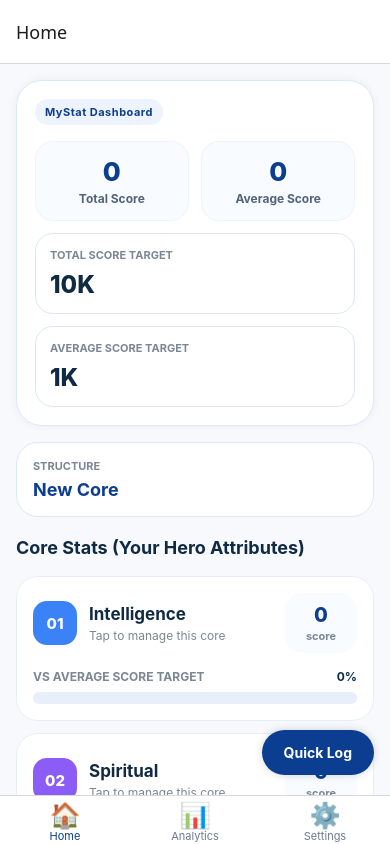
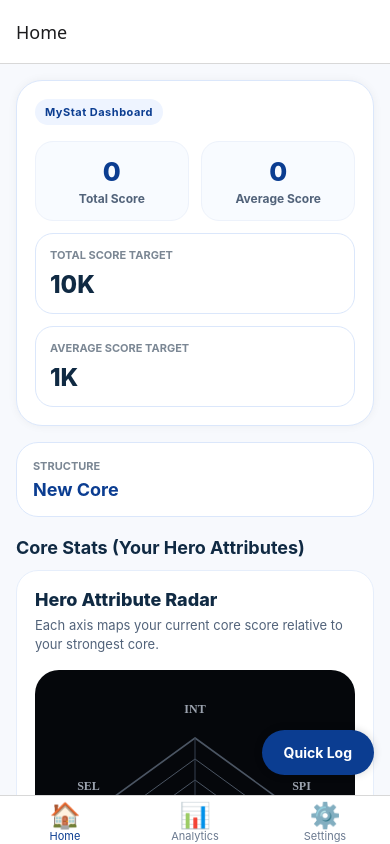
Before and after one commit to McDimas2005/MyStatApp, a React Native app: screen /HomeMain in a window 390 px wide. Built offline with nearby package versions, Linux system fonts and the light colour scheme.

Commit message:
feat: adding hero radar

```diff
--- a/src/screens/HomeScreen.js
+++ b/src/screens/HomeScreen.js
@@ -1,7 +1,6 @@
 import React, { useMemo, useState } from 'react';
 import {
   Alert,
-  FlatList,
   Modal,
   Pressable,
   ScrollView,
@@ -9,10 +8,32 @@ import {
   Text,
   TextInput,
   TouchableOpacity,
+  useWindowDimensions,
   View,
 } from 'react-native';
+import Svg, { Circle, Line, Polygon, Text as SvgText } from 'react-native-svg';
 import { useStats } from '../context/StatContext';
-import { formatNumber, formatPercent } from '../utils/numberFormat';
+import { formatNumber } from '../utils/numberFormat';
+
+const RADAR_GRID_LEVELS = 4;
+
+function shortenCoreLabel(name) {
+  const words = name.split(' ').filter(Boolean);
+  if (words.length === 1) return words[0].slice(0, 3).toUpperCase();
+  return words.map((word) => word[0]).join('').slice(0, 3).toUpperCase();
+}
+
+function buildRadarPoints(cores, radius, centerX, centerY, scale) {
+  return cores
+    .map((core, index) => {
+      const angle = (-Math.PI / 2) + (index * Math.PI * 2) / cores.length;
+      const valueRadius = radius * scale(core);
+      const x = centerX + Math.cos(angle) * valueRadius;
+      const y = centerY + Math.sin(angle) * valueRadius;
+      return `${x},${y}`;
+    })
+    .join(' ');
+}
 
 export default function HomeScreen({ navigation }) {
   const {
@@ -23,6 +44,7 @@ export default function HomeScreen({ navigation }) {
     compactNumbers,
     updateScoreTargets,
   } = useStats();
+  const { width: windowWidth } = useWindowDimensions();
   const [editingTarget, setEditingTarget] = useState(null);
   const [targetInput, setTargetInput] = useState('');
 
@@ -34,6 +56,24 @@ export default function HomeScreen({ navigation }) {
     () => (cores.length ? totalScore / cores.length : 0),
     [cores.length, totalScore],
   );
+  const radarChart = useMemo(() => {
+    const chartSize = Math.max(220, Math.min(windowWidth - 64, 280));
+    const center = chartSize / 2;
+    const radius = chartSize * 0.3;
+    const labelRadius = radius + 28;
+    const maxScore = Math.max(...cores.map((core) => core.totalScore || 0), 1);
+    const scale = (core) => (core.totalScore || 0) / maxScore;
+
+    return {
+      chartSize,
+      center,
+      radius,
+      labelRadius,
+      maxScore,
+      scale,
+      polygonPoints: buildRadarPoints(cores, radius, center, center, scale),
+    };
+  }, [cores, windowWidth]);
 
   if (loading) {
     return (
@@ -72,47 +112,6 @@ export default function HomeScreen({ navigation }) {
     }
 
     closeTargetEditor();
-  };
-
-  const renderCore = ({ item, index }) => {
-    const score = item.totalScore || 0;
-    const ratio = averageScoreTarget > 0 ? score / averageScoreTarget : 0;
-    const percentage = formatPercent(ratio * 100);
-    const barWidth = `${Math.min(100, score > 0 ? Math.max(8, ratio * 100) : 0)}%`;
-
-    return (
-      <TouchableOpacity
-        style={styles.coreCard}
-        onPress={() => navigation.navigate('CoreDetail', { id: item.id })}
-      >
-        <View style={styles.coreCardTop}>
-          <View style={[styles.coreIcon, { backgroundColor: item.color || '#3b82f6' }]}>
-            <Text style={styles.coreIconText}>{String(index + 1).padStart(2, '0')}</Text>
-          </View>
-
-          <View style={styles.coreHeader}>
-            <Text style={styles.coreName}>{item.name}</Text>
-            <Text style={styles.coreHint}>Tap to manage this core</Text>
-          </View>
-
-          <View style={styles.coreScoreBadge}>
-            <Text style={styles.coreScore}>{formatNumber(score, { compact: compactNumbers })}</Text>
-            <Text style={styles.coreScoreLabel}>score</Text>
-          </View>
-        </View>
-
-        <View style={styles.coreProgressMeta}>
-          <Text style={styles.coreProgressLabel}>vs Average Score Target</Text>
-          <Text style={styles.coreProgressValue}>{percentage}</Text>
-        </View>
-
-        <View style={styles.barBackground}>
-          <View
-            style={[styles.barFill, { width: barWidth, backgroundColor: item.color || '#3b82f6' }]}
-          />
-        </View>
-      </TouchableOpacity>
-    );
   };
 
   return (
@@ -163,13 +162,126 @@ export default function HomeScreen({ navigation }) {
           <Text style={styles.sectionTitle}>Core Stats (Your Hero Attributes)</Text>
         </View>
 
-        <FlatList
-          data={cores}
-          keyExtractor={(item) => item.id}
-          renderItem={renderCore}
-          scrollEnabled={false}
-          contentContainerStyle={styles.listContent}
-        />
+        <View style={styles.radarCard}>
+          <Text style={styles.radarTitle}>Hero Attribute Radar</Text>
+          <Text style={styles.radarSubtitle}>
+            Each axis maps your current core score relative to your strongest core.
+          </Text>
+
+          {cores.length < 3 ? (
+            <View style={styles.radarEmptyState}>
+              <Text style={styles.radarEmptyTitle}>Add at least 3 cores to shape the radar.</Text>
+              <Text style={styles.radarEmptyText}>
+                Your current cores still appear below and remain tappable.
+              </Text>
+            </View>
+          ) : (
+            <View style={styles.radarStage}>
+              <Svg width={radarChart.chartSize} height={radarChart.chartSize}>
+                {Array.from({ length: RADAR_GRID_LEVELS }, (_, index) => {
+                  const ringRadius = radarChart.radius * ((index + 1) / RADAR_GRID_LEVELS);
+                  const ringPoints = buildRadarPoints(
+                    cores,
+                    ringRadius,
+                    radarChart.center,
+                    radarChart.center,
+                    () => 1,
+                  );
+
+                  return (
+                    <Polygon
+                      key={`ring-${index + 1}`}
+                      points={ringPoints}
+                      fill="none"
+                      stroke="#4b5563"
+                      strokeWidth={index + 1 === RADAR_GRID_LEVELS ? 1.6 : 1}
+                    />
+                  );
+                })}
+
+                {cores.map((core, index) => {
+                  const angle = (-Math.PI / 2) + (index * Math.PI * 2) / cores.length;
+                  const axisX = radarChart.center + Math.cos(angle) * radarChart.radius;
+                  const axisY = radarChart.center + Math.sin(angle) * radarChart.radius;
+
+                  return (
+                    <Line
+                      key={`axis-${core.id}`}
+                      x1={radarChart.center}
+                      y1={radarChart.center}
+                      x2={axisX}
+                      y2={axisY}
+                      stroke="#374151"
+                      strokeWidth="1"
+                    />
+                  );
+                })}
+
+                <Polygon
+                  points={radarChart.polygonPoints}
+                  fill="rgba(255, 47, 160, 0.18)"
+                  stroke="#ff2fa0"
+                  strokeWidth="3"
+                />
+
+                {cores.map((core, index) => {
+                  const angle = (-Math.PI / 2) + (index * Math.PI * 2) / cores.length;
+                  const labelX = radarChart.center + Math.cos(angle) * radarChart.labelRadius;
+                  const labelY = radarChart.center + Math.sin(angle) * radarChart.labelRadius;
+                  const pointX =
+                    radarChart.center + Math.cos(angle) * radarChart.radius * radarChart.scale(core);
+                  const pointY =
+                    radarChart.center + Math.sin(angle) * radarChart.radius * radarChart.scale(core);
+
+                  return (
+                    <React.Fragment key={core.id}>
+                      <Circle cx={pointX} cy={pointY} r="3.5" fill="#ff2fa0" />
+                      <SvgText
+                        x={labelX}
+                        y={labelY}
+                        fill="#9ca3af"
+                        fontSize="12"
+                        fontWeight="700"
+                        textAnchor="middle"
+                        alignmentBaseline="middle"
+                      >
+                        {shortenCoreLabel(core.name)}
+                      </SvgText>
+                    </React.Fragment>
+                  );
+                })}
+              </Svg>
+            </View>
+          )}
+
+          <View style={styles.radarLegend}>
+            {cores.map((core, index) => (
+              <TouchableOpacity
+                key={core.id}
+                style={[styles.radarLegendItem, index > 0 ? styles.radarLegendItemSpaced : null]}
+                onPress={() => navigation.navigate('CoreDetail', { id: core.id })}
+              >
+                <View style={[styles.radarLegendSwatch, { backgroundColor: core.color || '#3b82f6' }]} />
+                <View style={styles.radarLegendText}>
+                  <Text style={styles.radarLegendName}>{core.name}</Text>
+                  <Text style={styles.radarLegendHint}>Tap to manage this core</Text>
+                </View>
+                <View style={styles.radarLegendScoreBadge}>
+                  <Text style={styles.radarLegendScore}>
+                    {formatNumber(core.totalScore || 0, { compact: compactNumbers })}
+                  </Text>
+                </View>
+              </TouchableOpacity>
+            ))}
+          </View>
+
+          {cores.length >= 3 ? (
+            <Text style={styles.radarMeta}>
+              Strongest core:{' '}
+              {formatNumber(radarChart.maxScore, { compact: compactNumbers })} points
+            </Text>
+          ) : null}
+        </View>
       </ScrollView>
 
       <TouchableOpacity style={styles.quickLogFab} onPress={() => navigation.navigate('QuickLog')}>
@@ -273,57 +385,65 @@ const styles = StyleSheet.create({
   primaryActionTitle: { marginTop: 6, fontSize: 18, fontWeight: '700', color: '#0b3d91' },
   sectionHeader: { marginTop: 12 },
   sectionTitle: { fontSize: 18, fontWeight: '700', color: '#102a43' },
-  listContent: { paddingTop: 6 },
-  coreCard: {
+  radarCard: {
     backgroundColor: '#fff',
     borderRadius: 22,
-    padding: 16,
+    padding: 18,
     marginTop: 12,
     borderWidth: 1,
     borderColor: '#e6eefb',
   },
-  coreCardTop: { flexDirection: 'row', alignItems: 'center' },
-  coreIcon: {
-    width: 44,
-    height: 44,
-    borderRadius: 14,
+  radarTitle: { fontSize: 18, fontWeight: '800', color: '#102a43' },
+  radarSubtitle: { marginTop: 6, fontSize: 13, lineHeight: 19, color: '#52637a' },
+  radarStage: {
+    marginTop: 16,
+    borderRadius: 24,
+    paddingVertical: 12,
     alignItems: 'center',
     justifyContent: 'center',
+    backgroundColor: '#05070b',
+  },
+  radarEmptyState: {
+    marginTop: 16,
+    borderRadius: 20,
+    padding: 16,
+    backgroundColor: '#f8fbff',
+    borderWidth: 1,
+    borderColor: '#dbe7fb',
+  },
+  radarEmptyTitle: { fontSize: 15, fontWeight: '700', color: '#102a43' },
+  radarEmptyText: { marginTop: 6, fontSize: 13, lineHeight: 19, color: '#52637a' },
+  radarLegend: { marginTop: 14 },
+  radarLegendItem: {
+    flexDirection: 'row',
+    alignItems: 'center',
+    borderRadius: 18,
+    paddingVertical: 12,
+    paddingHorizontal: 12,
+    backgroundColor: '#f8fbff',
+    borderWidth: 1,
+    borderColor: '#e6eefb',
+  },
+  radarLegendItemSpaced: { marginTop: 10 },
+  radarLegendSwatch: {
+    width: 12,
+    height: 12,
+    borderRadius: 999,
     marginRight: 12,
   },
-  coreIconText: { color: '#fff', fontSize: 15, fontWeight: '800' },
-  coreHeader: { flex: 1 },
-  coreName: { fontSize: 17, fontWeight: '700', color: '#102a43' },
-  coreHint: { marginTop: 4, fontSize: 12, color: '#7b8794' },
-  coreScoreBadge: {
-    backgroundColor: '#f8fbff',
+  radarLegendText: { flex: 1 },
+  radarLegendName: { fontSize: 15, fontWeight: '700', color: '#102a43' },
+  radarLegendHint: { marginTop: 2, fontSize: 12, color: '#7b8794' },
+  radarLegendScoreBadge: {
+    backgroundColor: '#ffffff',
     borderRadius: 18,
-    paddingVertical: 10,
+    paddingVertical: 8,
     paddingHorizontal: 12,
     alignItems: 'center',
-    minWidth: 72,
+    minWidth: 78,
   },
-  coreScore: { fontSize: 20, fontWeight: '800', color: '#0b3d91' },
-  coreScoreLabel: { marginTop: 2, fontSize: 11, fontWeight: '700', color: '#7b8794' },
-  coreProgressMeta: {
-    flexDirection: 'row',
-    justifyContent: 'space-between',
-    alignItems: 'center',
-    marginTop: 16,
-    marginBottom: 8,
-  },
-  coreProgressLabel: { fontSize: 12, fontWeight: '700', color: '#7b8794', textTransform: 'uppercase' },
-  coreProgressValue: { fontSize: 12, fontWeight: '700', color: '#102a43' },
-  barBackground: {
-    height: 12,
-    borderRadius: 999,
-    backgroundColor: '#e8effa',
-    overflow: 'hidden',
-  },
-  barFill: {
-    height: '100%',
-    borderRadius: 999,
-  },
+  radarLegendScore: { fontSize: 15, fontWeight: '800', color: '#0b3d91' },
+  radarMeta: { marginTop: 14, fontSize: 12, fontWeight: '700', color: '#7b8794' },
   quickLogFab: {
     position: 'absolute',
     right: 16,
```
